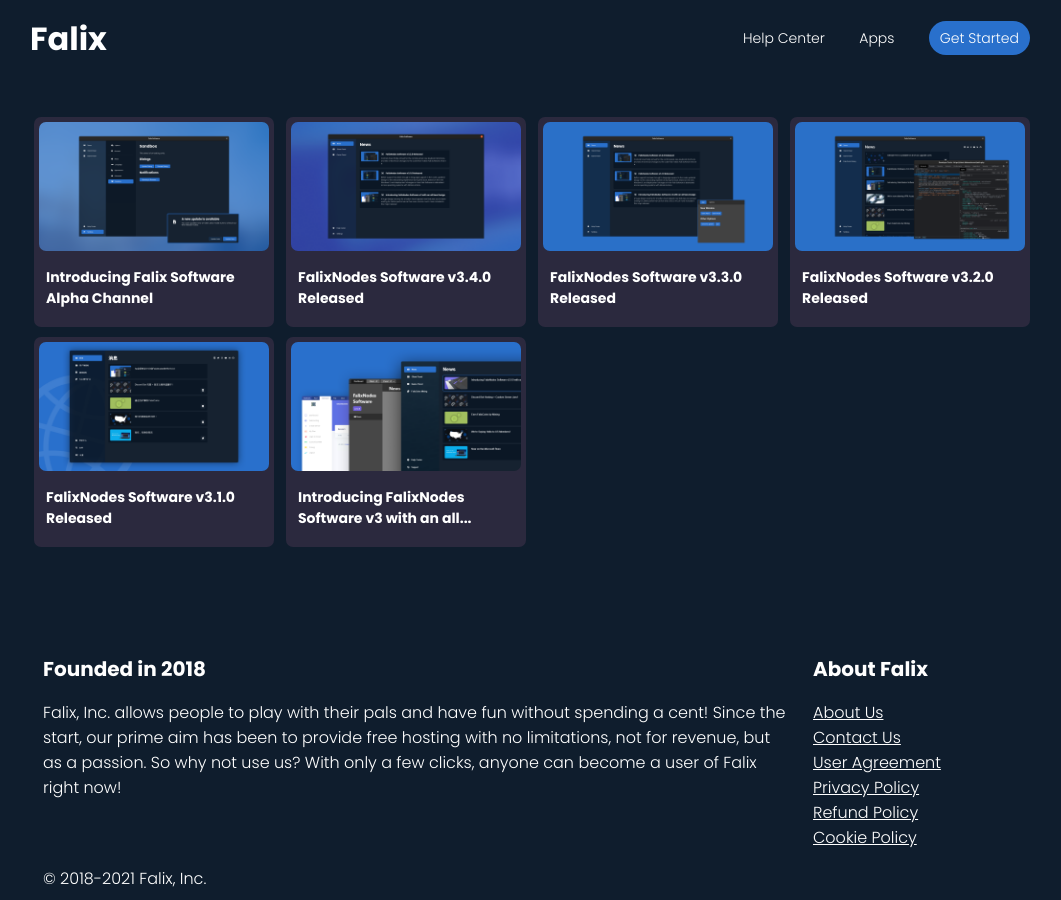
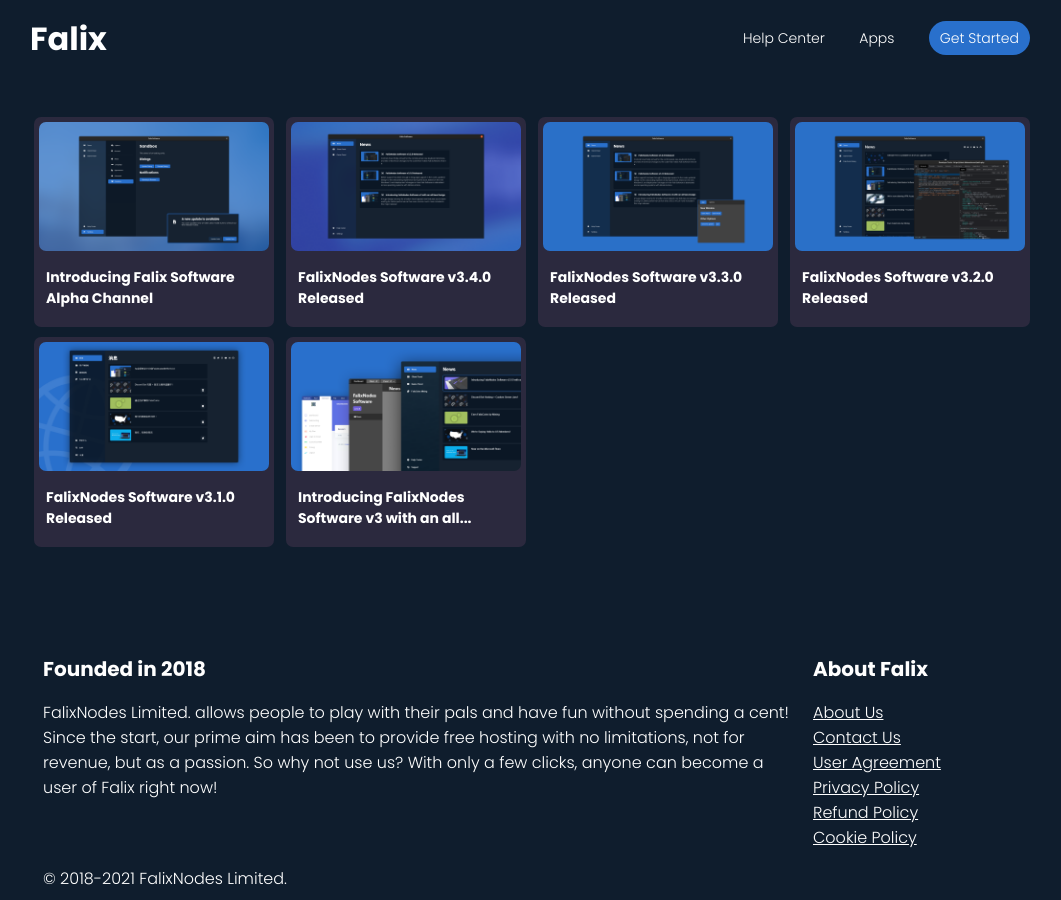
Before and after one commit to elyrodso/main-website, a Jekyll site: the page built from blog.html, in a window 1280 px wide. Shown: the whole page, without its empty margins (110-1171 px from the left). Built offline with Jekyll 4.4.1, drawn with Linux system fonts in a browser that asks for light colours; nearby versions of some CDN libraries.

Commit message:
Change `Falix, Inc` to `FalixNodes Limited`

```diff
--- a/_includes/footer.html
+++ b/_includes/footer.html
@@ -3,7 +3,7 @@
         <div class="f_grid">
             <div>
                 <h1>Founded in 2018</h1>
-                <p>Falix, Inc. allows people to play with their pals and have fun without spending a cent! Since the start, our prime aim has been to provide free hosting with no limitations, not for revenue, but as a passion. So why not use us? With only a few clicks, anyone can become a user of Falix right now!</p>
+                <p>FalixNodes Limited. allows people to play with their pals and have fun without spending a cent! Since the start, our prime aim has been to provide free hosting with no limitations, not for revenue, but as a passion. So why not use us? With only a few clicks, anyone can become a user of Falix right now!</p>
             </div>
             <div>
                 <h1>About Falix</h1>
@@ -17,13 +17,13 @@
         </div>
         <div class="f_grid">
             <div>
-                <p> © 2018-2021 Falix, Inc.</p>
+                <p> © 2018-2021 FalixNodes Limited.</p>
             </div>
             <div>
 
             </div>
             <div>
-                <p id="social-icons"><a href="https://discord.gg/falixnodes"><i class="fab fa-discord"></i></a> <a href="https://twitter.com/FalixNodes"><i class="fab fa-twitter"></i></a> <a href="https://instagram.com/FalixNodes"><i class="fab fa-instagram"></i></a> <a href="https://youtube.com/FalixNodes"><i class="fab fa-youtube"></i></a> <a href="https://medium.com/@FalixNodes"><i class="fab fa-medium"></i></a></p>
+                <p id="social-icons"><a href="https://discord.gg/falixnodes"><i class="fab fa-discord"></i></a> <a href="https://twitter.com/FalixNodes"><i class="fab fa-twitter"></i></a> <a href="https://instagram.com/FalixNodes"><i class="fab fa-instagram"></i></a> <a href="https://youtube.com/FalixNodes"><i class="fab fa-youtube"></i></a></p>
             </div>
         </div>
     </div>
```
